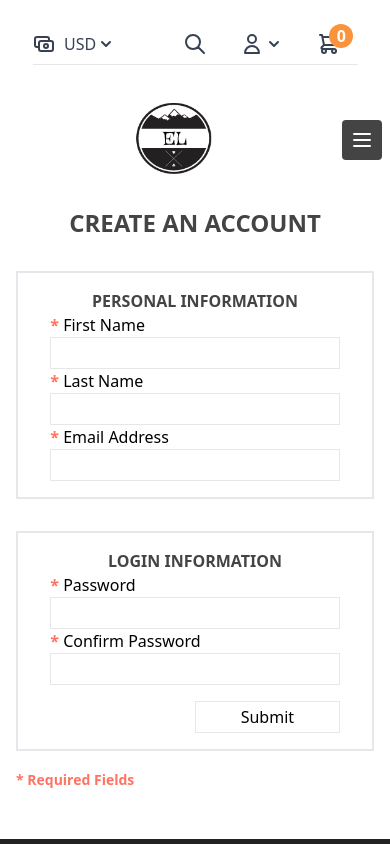
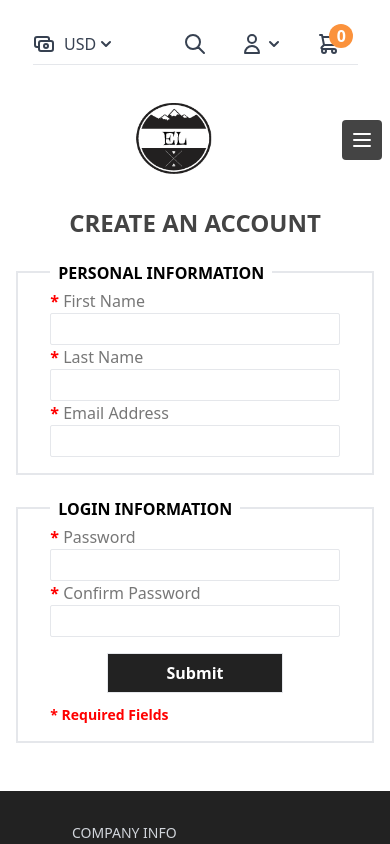
Before and after one commit to etrafa/e-commerce, a Next.js app: page /create-account in a window 390 px wide. Shown: the top 844 px of the page. Built offline with nearby package versions, Linux system fonts and the light colour scheme.

Commit message:
login/create account pages were made responsive.

```diff
--- a/components/Footer/Footer.js
+++ b/components/Footer/Footer.js
@@ -66,18 +66,22 @@ const Footer = () => {
             <Link href="/login">
               <li className="cursor-pointer hover:text-hoverText">LOG IN</li>
             </Link>
+            <Link href="/create-account">
               <li className="mt-2 cursor-pointer hover:text-hoverText">
                 SIGN UP
               </li>
+            </Link>
             <li className="mt-2 cursor-pointer hover:text-hoverText">
               My Account
             </li>
             <li className="mt-2 cursor-pointer hover:text-hoverText">
               My Orders
             </li>
+            <Link href="/forgot-password">
               <li className="mt-2 cursor-pointer hover:text-hoverText">
                 Forgot Password
               </li>
+            </Link>
           </ul>
         </div>
         <div className="pt-8 px-6">
--- a/components/Navbar/UserPanel/UserAccount.js
+++ b/components/Navbar/UserPanel/UserAccount.js
@@ -1,3 +1,5 @@
+import Link from "next/link";
+
 const UserAccount = () => {
   return (
     <div className="flex items-center cursor-pointer relative group">
@@ -37,7 +39,9 @@ const UserAccount = () => {
           <hr />
           <li className="h-8 mt-2 hover:text-hoverText">My Cart</li>
           <hr />
-          <li className="h-8 mt-2 hover:text-hoverText">Log in</li>
+          <Link href="/create-account">
+            <li className="h-8 mt-2 hover:text-hoverText">Log in</li>
+          </Link>
           <hr />
         </ul>
       </div>
--- a/pages/create-account.js
+++ b/pages/create-account.js
@@ -2,30 +2,103 @@ import React from "react";
 
 const createaccount = () => {
   return (
-    <div className="mt-6">
+    <div className="mt-6 ">
       <h1 className="text-border text-2xl font-bold text-center">
         CREATE AN ACCOUNT
       </h1>
-      <div className="border-2 px-8 mt-8 py-4 w-11/12 mx-auto flex flex-col">
+      <div className="border-2 px-8 mt-8 py-4 w-11/12 mx-auto flex flex-col md:w-8/12 lg:w-6/12 relative">
+        <h2 className="text-black font-semibold text-center absolute -top-3 bg-white px-2">
+          PERSONAL INFORMATION
+        </h2>
+        <div className="lg:flex lg:justify-between lg:mx-12 lg:mt-4">
+          <label className="mt-4 lg:mt-0 text-searchBar">
+            <span className="text-strongRed font-semibold">* </span>
+            First Name
+            <input
+              className="w-full lg:w-11/12 h-8 border rounded-sm"
+              type="text"
+            />
+          </label>
+          <label className="mt-4 lg:mt-0 text-searchBar">
+            <span className="text-strongRed font-semibold">* </span>
+            Last Name
+            <input
+              className="w-full lg:w-11/12 h-8 border rounded-sm"
+              type="text"
+            />
+          </label>
+          <label className="mt-4 lg:mt-0 text-searchBar">
+            <span className="text-strongRed font-semibold">* </span>
+            Email Address
+            <input
+              className="w-full lg:w-11/12 h-8 border rounded-sm"
+              type="email"
+            />
+          </label>
+        </div>
+      </div>
+
+      <div className="border-2 px-8 mt-8 py-4 w-11/12 mx-auto flex flex-col md:w-8/12 lg:w-6/12 relative">
+        <h2 className="text-black font-semibold text-center absolute -top-3 bg-white px-2">
+          LOGIN INFORMATION
+        </h2>
+        <div className="lg:flex lg:justify-between lg:mx-12 lg:mt-4">
+          <label className="mt-4 lg:mt-0 text-searchBar">
+            <span className="text-strongRed font-semibold">* </span>
+            Password
+            <input
+              className="w-full lg:w-11/12 h-8 border rounded-sm"
+              type="password"
+            />
+          </label>
+          <label className="text-searchBar">
+            <span className="text-strongRed font-semibold">* </span>Confirm
+            Password
+            <input
+              className="w-full lg:w-11/12 h-8 border rounded-sm"
+              type="password"
+            />
+          </label>
+        </div>
+        <button className="block border w-44 h-10 mt-4 mx-auto bg-footer text-white font-bold hover:bg-white hover:text-footer">
+          Submit
+        </button>
+        <span className="text-strongRed font-semibold text-sm mt-3">
+          * Required Fields
+        </span>
+      </div>
+    </div>
+  );
+};
+
+export default createaccount;
+
+{
+  /* <div className="mt-6 ">
+<h1 className="text-border text-2xl font-bold text-center">
+  CREATE AN ACCOUNT
+</h1>
+<div className="border-2 px-8 mt-8 py-4 w-11/12 mx-auto flex flex-col md:w-8/12 lg:w-6/12">
   <h2 className="text-border font-bold text-center">
     PERSONAL INFORMATION
   </h2>
-        <label>
+  <label className="mt-4 text-center mx-auto inline">
     <span className="text-customRed font-semibold">* </span>First Name
     <input className="w-full h-8 border" type="text" />
   </label>
-        <label>
+  <label className="text-center mx-auto">
     <span className="text-customRed font-semibold">* </span>Last Name
     <input className="w-full h-8 border" type="text" />
   </label>
-        <label>
+  <label className="text-center mx-auto">
     <span className="text-customRed font-semibold">* </span>Email Address
     <input className="w-full h-8 border" type="email" />
   </label>
 </div>
-      <div className="border-2 px-8 mt-8 py-4 w-11/12 mx-auto flex flex-col">
+
+<div className="border-2 px-8 mt-8 py-4 w-11/12 mx-auto flex flex-col md:w-8/12 lg:w-6/12">
   <h2 className="text-border font-bold text-center">LOGIN INFORMATION</h2>
-        <label>
+  <label className="mt-4">
     <span className="text-customRed font-semibold">* </span>Password
     <input className="w-full h-8 border" type="password" />
   </label>
@@ -34,15 +107,14 @@ const createaccount = () => {
     Password
     <input className="w-full h-8 border" type="password" />
   </label>
-        <button className="w-6/12 h-8 border mt-4 ml-auto">Submit</button>
+  <button className="block border w-44 h-10 mt-4 mx-auto mb-4 bg-footer text-white font-bold hover:bg-white hover:text-footer">
+    Submit
+  </button>
 </div>
 <div className="mt-4 ml-4">
-        <span className="text-customRed font-semibold text-sm">
+  <span className="text-customRed font-semibold text-sm lg:text-center">
     * Required Fields
   </span>
 </div>
-    </div>
-  );
-};
-
-export default createaccount;
+</div> */
+}
--- /dev/null
+++ b/pages/forgot-password.js
@@ -0,0 +1,22 @@
+const forgotpassword = () => {
+  return (
+    <div className="mt-6">
+      <h1 className="text-border text-2xl font-bold text-center">
+        FORGOT YOUR PASSWORD?
+      </h1>
+      <div className="border-dotted border-2 px-8 mt-4 py-4 w-11/12 mx-auto md:w-8/12 lg:w-6/12">
+        <p>
+          Please enter your email address below. You will receive a link to
+          reset your password.
+        </p>
+        <p className="text-searchBar mt-6">Email Address</p>
+        <input className="border w-11/12 lg:w-6/12 h-8 mt-2" type="email" />
+        <button className="block border w-44 h-10 mt-4  mb-4 bg-footer text-white font-bold hover:bg-white hover:text-footer">
+          Submit
+        </button>
+      </div>
+    </div>
+  );
+};
+
+export default forgotpassword;
--- a/pages/login.js
+++ b/pages/login.js
@@ -8,35 +8,47 @@ const login = () => {
           LOGIN OR CREATE AN ACCOUNT
         </h1>
       </div>
-      <div className="border-2 px-8 mt-4 py-4 w-11/12 mx-auto md:w-8/12 lg:w-6/12">
-        <h4>NEW CUSTOMERS</h4>
-        <p>
-          By creating an account with our store, you will be able to move
-          through the checkout process faster, store multiple shipping
-          addresses, view and track your orders in your account and more.
-        </p>
-      </div>
 
-      <div className="border-2 px-8 mt-4 py-4 w-11/12 mx-auto md:w-8/12 lg:w-6/12">
-        <h4>REGISTERED CUSTOMERS</h4>
-        <p>If you have an account, please log in.</p>
-        <div>
-          <label>
-            <span className="text-customRed font-semibold">* </span>E-mail
-            address
-            <input className="w-full h-8 bg-slate-600" type="email"></input>
-          </label>
+      <div className="lg:flex lg:w-8/12 mx-auto gap-8">
+        <div className="border-2 px-8 mt-4 py-4 w-11/12 mx-auto md:w-8/12 lg:w-6/12">
+          <h4 className="font-bold">REGISTERED CUSTOMERS</h4>
+          <p>If you have an account, please log in.</p>
+          <div className="mt-4">
+            <label>
+              <span className="text-strongRed font-semibold">* </span>E-mail
+              address
+              <input className="w-full h-8 border" type="email"></input>
+            </label>
 
-          <label>
-            <span className="text-customRed font-semibold">* </span>Password
-            <input className="w-full h-8 bg-slate-600" type="password"></input>
-          </label>
-          <button>Login</button>
-          <span className="text-customRed">* Required Fields</span>
+            <label>
+              <span className="text-strongRed font-semibold">* </span>Password
+              <input className="w-full h-8 border" type="password"></input>
+            </label>
+            <span className="text-strongRed">* Required Fields</span>
+            <Link href="/forgot-password">
+              <p className="mt-3 text-blue-800 underline cursor-pointer">
+                Forgot your password?
+              </p>
+            </Link>
+            <button className="block border w-44 h-10 mt-4 mx-auto mb-4 bg-footer text-white font-bold hover:bg-white hover:text-footer">
+              Login
+            </button>
+          </div>
+        </div>
+        <div className="border-2 px-8 mt-4 py-4 w-11/12 mx-auto md:w-8/12 lg:w-6/12 lg:py-14">
+          <h4 className="font-bold">DON'T HAVE AN ACCOUNT?</h4>
+          <p>
+            By creating an account with our store, you will be able to move
+            through the checkout process faster, store multiple shipping
+            addresses, view and track your orders in your account and more.
+          </p>
+          <Link href={"/create-account"}>
+            <button className="border mt-4 w-44 h-12 bg-hoverText text-white font-bold hover:bg-white hover:text-hoverText">
+              Create an Account
+            </button>
+          </Link>
         </div>
       </div>
-      <span>Forgot your password?</span>
-      <button>Create an Account</button>
     </>
   );
 };
```
Lines whose indentation alone changed are shown as unchanged.
